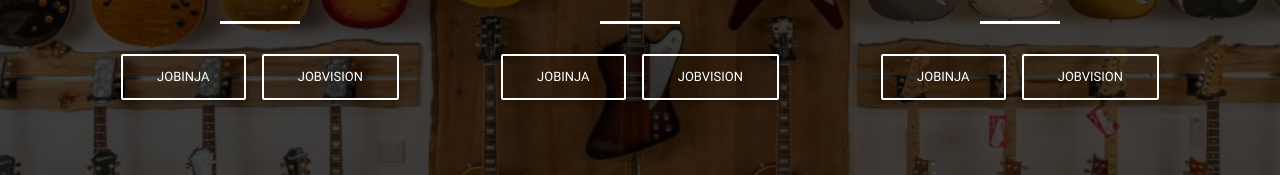
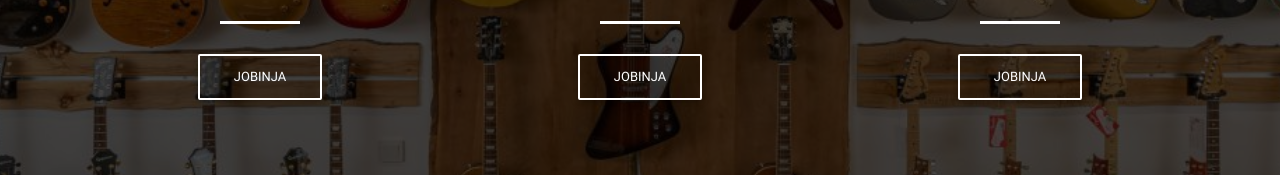
Before and after one commit to tenzumusic/employment, a plain HTML site: page index.html in a window 1280 px wide. Shown: the part 275-450 px from the top of the page. Drawn offline with Linux system fonts and the light colour scheme.

Commit message:
Update index.html

```diff
--- a/index.html
+++ b/index.html
@@ -92,7 +92,6 @@
           <h1 class="h1-reponsive white-text font-weight-bold mb-0 pt-md-5 pt-5 wow fadeInDown" data-wow-delay="0.3s"><strong>DevOps</strong></h1>
           <hr class="hr-light my-4 wow fadeInDown" data-wow-delay="0.4s">
           <a href="#" class="btn btn-outline-white wow fadeInDown" data-wow-delay="0.4s">jobinja</a>
-          <a href="#" class="btn btn-outline-white wow fadeInDown" data-wow-delay="0.4s">jobvision</a>
         </div>
         <!--Grid column-->
 
@@ -102,7 +101,6 @@
           <h1 class="h1-reponsive white-text font-weight-bold mb-0 pt-md-5 pt-5 wow fadeInDown" data-wow-delay="0.3s"><strong>Frontend</strong></h1>
           <hr class="hr-light my-4 wow fadeInDown" data-wow-delay="0.4s">
           <a href="#" class="btn btn-outline-white wow fadeInDown" data-wow-delay="0.4s">jobinja</a>
-          <a href="#" class="btn btn-outline-white wow fadeInDown" data-wow-delay="0.4s">jobvision</a>
         </div>
         <!--Grid column-->
 
@@ -112,7 +110,6 @@
           <h1 class="h1-reponsive white-text font-weight-bold mb-0 pt-md-5 pt-5 wow fadeInDown" data-wow-delay="0.3s"><strong>Backend</strong></h1>
           <hr class="hr-light my-4 wow fadeInDown" data-wow-delay="0.4s">
           <a href="#" class="btn btn-outline-white wow fadeInDown" data-wow-delay="0.4s">jobinja</a>
-          <a href="#" class="btn btn-outline-white wow fadeInDown" data-wow-delay="0.4s">jobvision</a>
         </div>
         <!--Grid column-->
 
```
